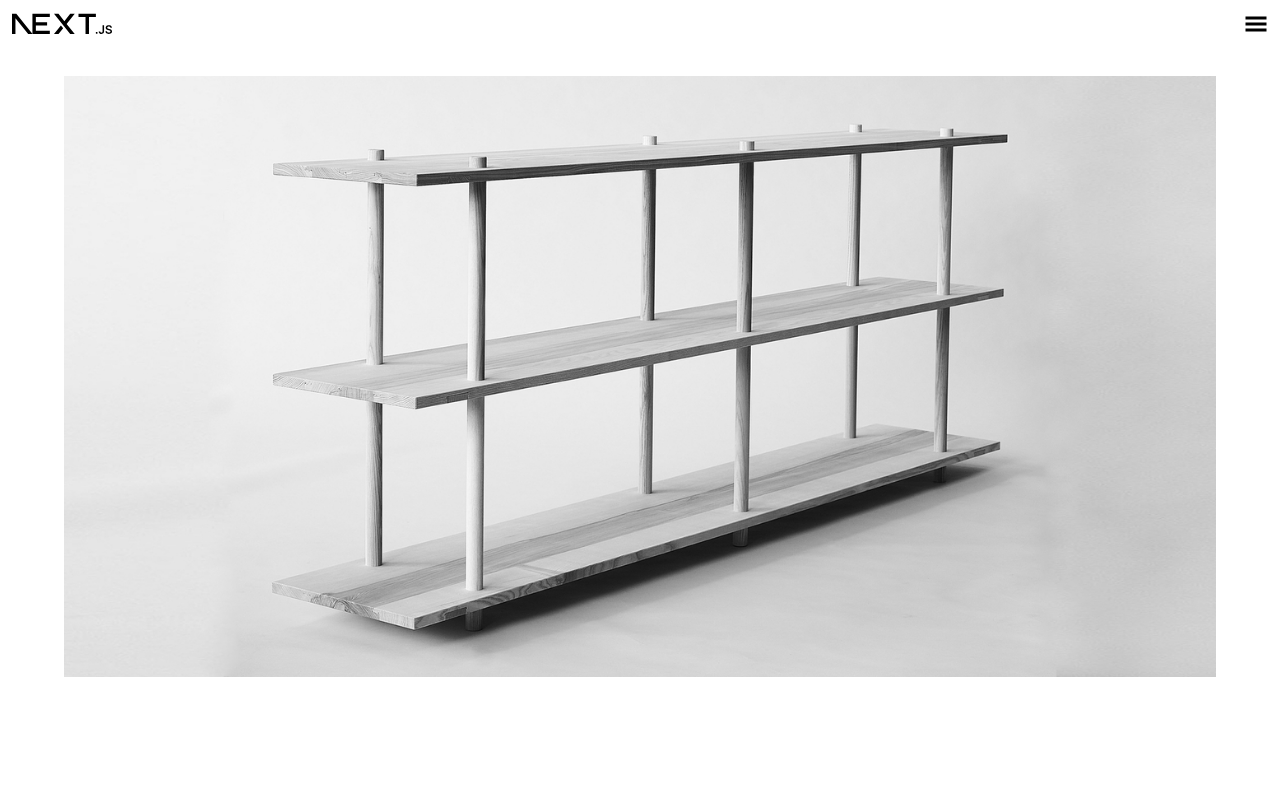
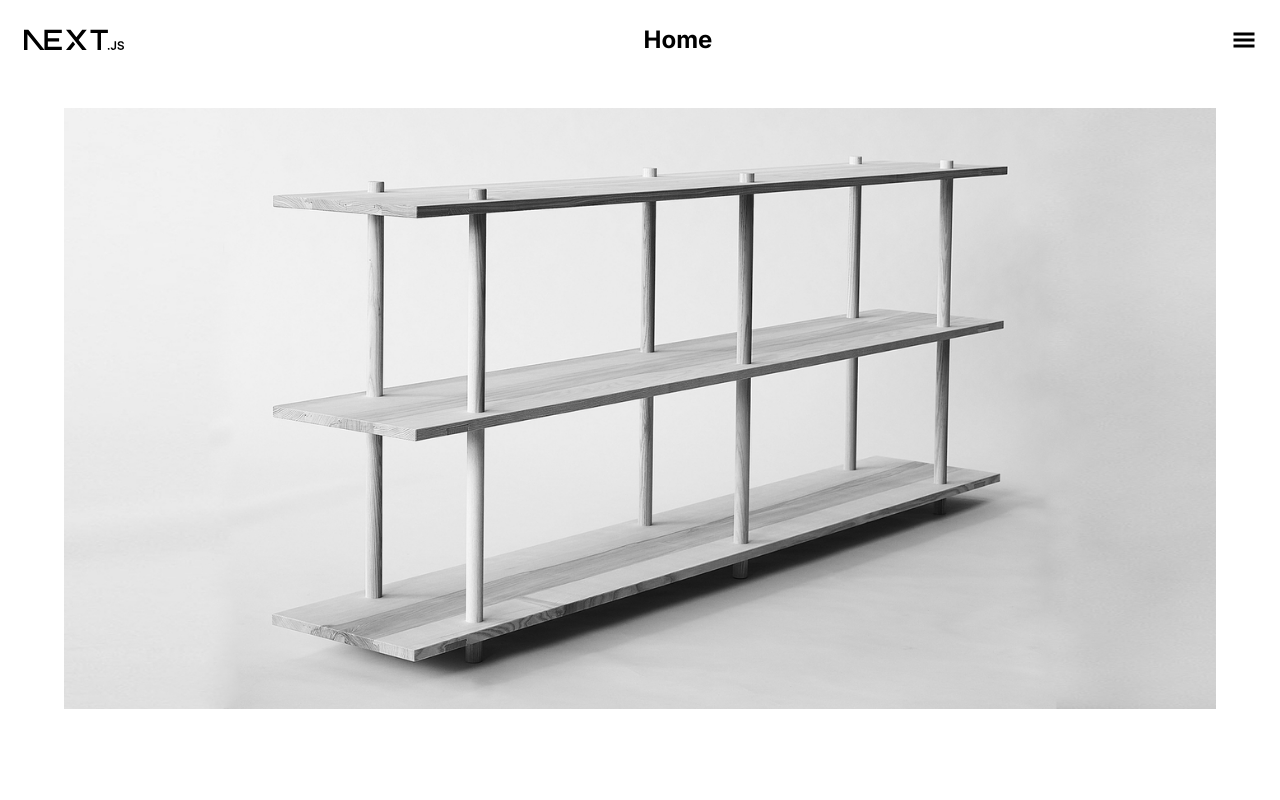
Before and after one commit to Improver2108/woodwork, a Next.js app: page / in a window 1280 px wide. Shown: the top 800 px of the page. Built offline with nearby package versions, Linux system fonts and the light colour scheme.

Commit message:
dynamic navbar which increase height as element grows

```diff
--- a/src/app/header.tsx
+++ b/src/app/header.tsx
@@ -1,5 +1,6 @@
 "use client";
-import { useState } from "react";
+import Link from "next/link";
+import { useEffect, useRef, useState } from "react";
 import { GiHamburgerMenu } from "react-icons/gi";
 
 type THeaderProp = {
@@ -9,10 +10,24 @@ type THeaderProp = {
 
 const Header = ({ image, navLinks }: THeaderProp) => {
   const [isNavOpen, seIstNavOpen] = useState(false);
+  const navRef = useRef<HTMLDivElement>(null);
+
+  useEffect(() => {
+    if (navRef.current) {
+      if (isNavOpen) {
+        const navHeight = navRef.current?.scrollHeight + "px";
+        navRef.current.style.height = navHeight;
+      } else navRef.current.style.height = "0";
+    }
+  }, [isNavOpen]);
+
   return (
     <header className="">
-      <section className="flex p-3 justify-between" id="header">
+      <section className="flex p-6 justify-between" id="header">
         {image}
+        <Link href={"/"} className="text-2xl font-bold">
+          Home
+        </Link>
         <button
           onClick={() => seIstNavOpen(!isNavOpen)}
           className="cursor-pointer text-2xl"
@@ -21,9 +36,8 @@ const Header = ({ image, navLinks }: THeaderProp) => {
         </button>
       </section>
       <nav
-        className={`overflow-hidden bg-[#dcd9d5] text-[#413636] transition-[height] duration-[500] ease-in-out px-2 ${
-          isNavOpen ? "h-[9.7rem]" : "h-0"
-        } `}
+        ref={navRef}
+        className="overflow-hidden bg-white text-[#413636] transition-[height] duration-[500] ease-in-out px-2"
       >
         {navLinks}
       </nav>
--- a/src/app/navLinks.tsx
+++ b/src/app/navLinks.tsx
@@ -1,12 +1,19 @@
 import Link from "next/link";
 
 const NavLinks = () => {
-  const navLinks = ["kitchen", "space & furniture", "solid wood", "about us"];
+  const navLinks = [
+    ["home", ""],
+    ["about us", "home"],
+    ["kitchens", ""],
+    ["bathrooms", ""],
+    ["other services", ""],
+    ["contact us", ""],
+  ];
   return (
     <ul className="flex flex-col gap-2 px-1 py-2">
-      {navLinks.map((link, index) => (
+      {navLinks.map(([name, link], index) => (
         <li className="uppercase text-xl" key={index}>
-          <Link href={"/"}>{link}</Link>
+          <Link href={`/${link}`}>{name}</Link>
         </li>
       ))}
     </ul>
--- a/src/app/page.tsx
+++ b/src/app/page.tsx
@@ -10,7 +10,7 @@ import ContactForm from "./contactForm";
 
 export default function Home() {
   return (
-    <main>
+    <main className="">
       <ImageSlideShow />
       <CurrentEvents />
       <Reviews />
```
